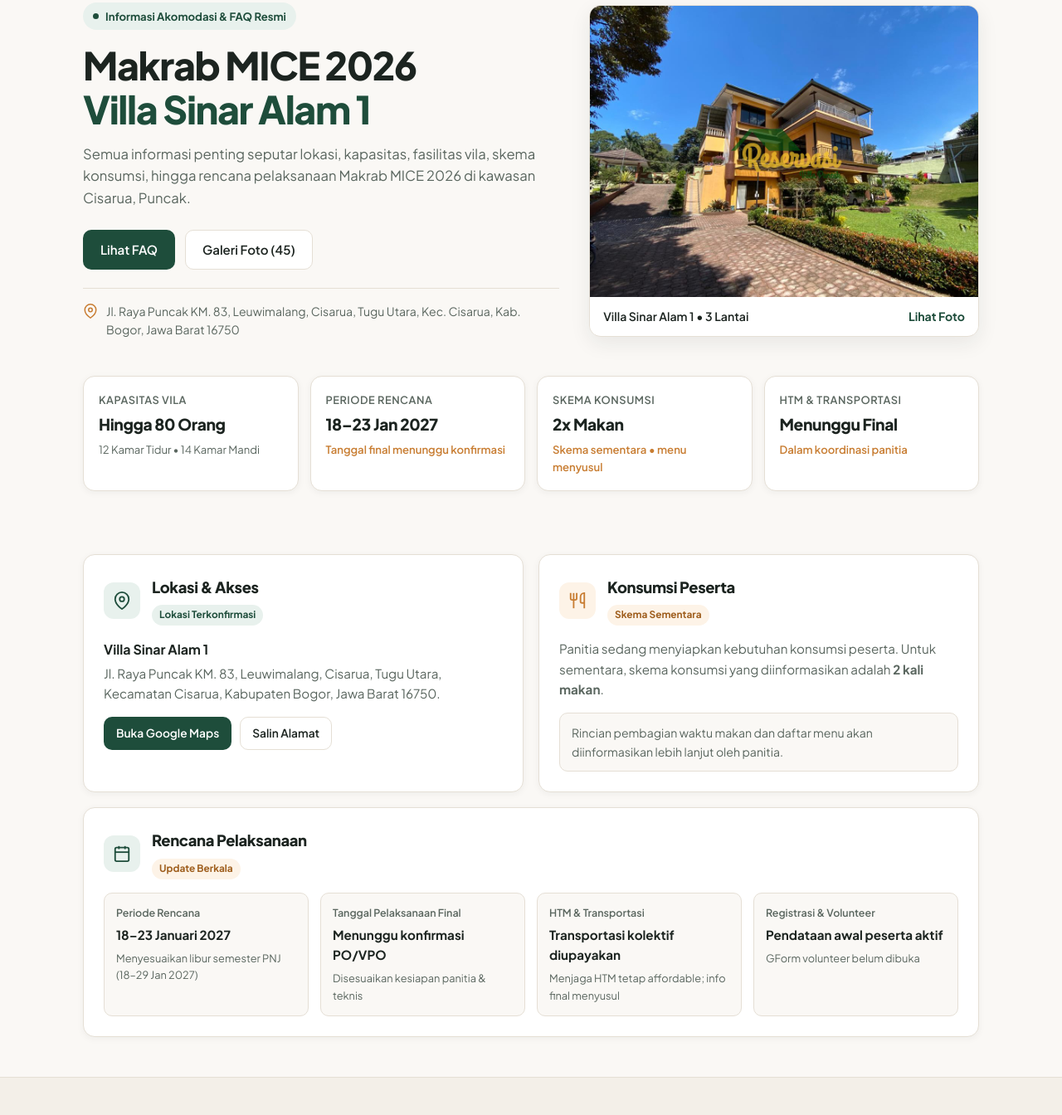
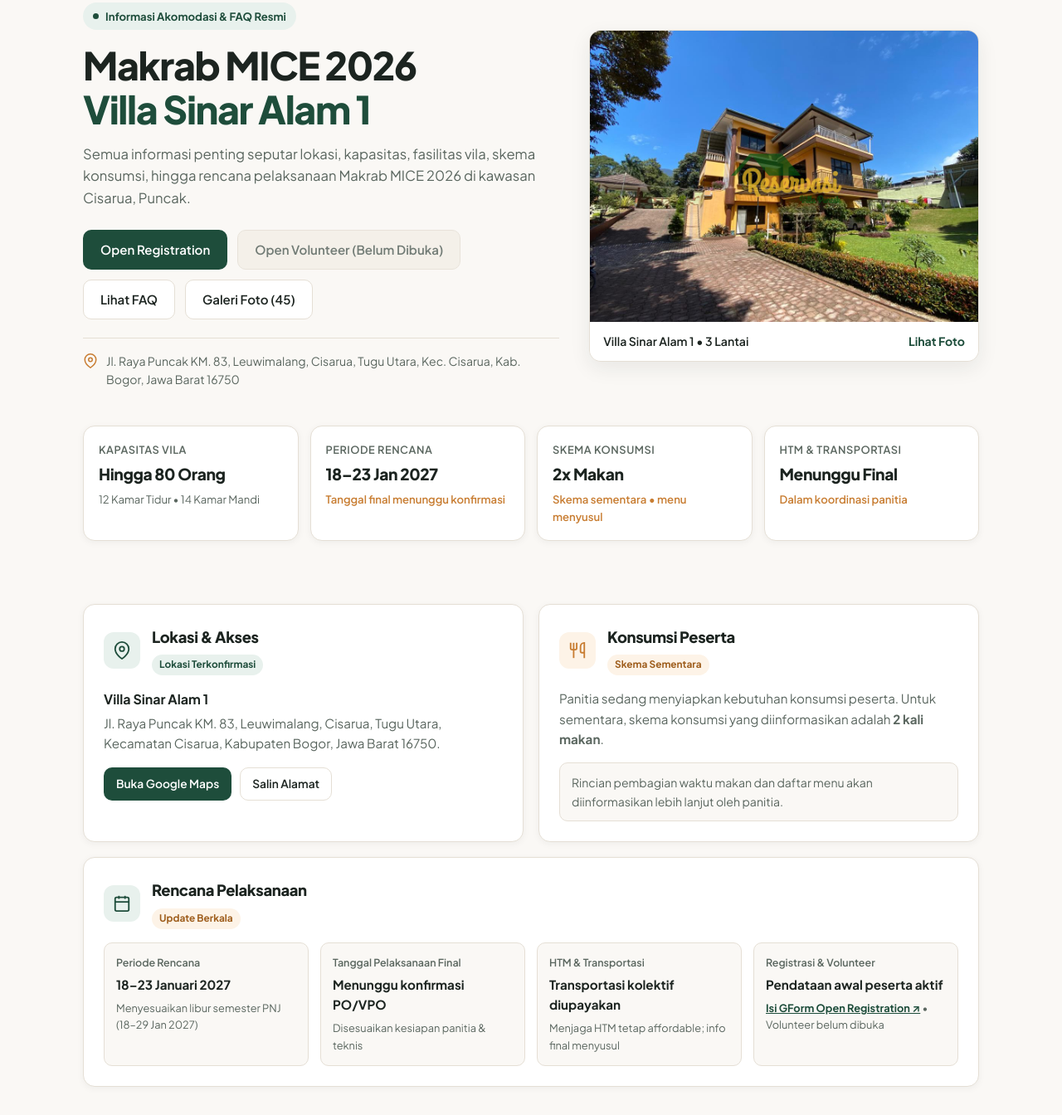
Before and after one commit to satrianaliqa/makrab, a plain HTML site: page index.html in a window 1280 px wide. Shown: the part 106-1450 px from the top of the page at 83% size. Drawn offline with Linux system fonts and the light colour scheme.

Commit message:
Add Open Registration link and Open Volunteer status button

```diff
--- a/app.js
+++ b/app.js
@@ -104,7 +104,7 @@ const FAQ_ITEMS = [
   {
     category: 'Registrasi & Oprec',
     q: 'Apakah Google Form pendaftaran peserta sudah bersifat final atau hanya digunakan untuk memperoleh estimasi jumlah peserta?',
-    a: 'Untuk sementara, Google Form pendaftaran peserta digunakan sebagai <strong>pendataan awal</strong> untuk memperoleh estimasi jumlah mahasiswa yang berminat mengikuti Makrab. Di dalam formulir juga tersedia pilihan bagi mahasiswa yang belum dapat atau tidak berencana mengikuti kegiatan beserta kolom alasannya sebagai bahan pertimbangan perencanaan panitia. Status final formulir tetap akan dikonfirmasi kembali kepada PO/VPO.',
+    a: 'Untuk sementara, Google Form pendaftaran peserta (<a href="https://bit.ly/MakrabMICE_Tahanan" target="_blank" rel="noopener noreferrer">bit.ly/MakrabMICE_Tahanan</a>) digunakan sebagai <strong>pendataan awal</strong> untuk memperoleh estimasi jumlah mahasiswa yang berminat mengikuti Makrab. Di dalam formulir juga tersedia pilihan bagi mahasiswa yang belum dapat atau tidak berencana mengikuti kegiatan beserta kolom alasannya sebagai bahan pertimbangan perencanaan panitia. Status final formulir tetap akan dikonfirmasi kembali kepada PO/VPO.',
   },
   {
     category: 'Registrasi & Oprec',
--- a/index.html
+++ b/index.html
@@ -45,7 +45,13 @@
             Semua informasi penting seputar lokasi, kapasitas, fasilitas vila, skema konsumsi, hingga rencana pelaksanaan Makrab MICE 2026 di kawasan Cisarua, Puncak.
           </p>
           <div class="hero-actions">
-            <a href="#faq" class="btn btn-primary">Lihat FAQ</a>
+            <a href="https://bit.ly/MakrabMICE_Tahanan" target="_blank" rel="noopener noreferrer" class="btn btn-primary">
+              Open Registration
+            </a>
+            <button type="button" class="btn btn-disabled" disabled aria-disabled="true" title="Pendaftaran volunteer belum dibuka">
+              Open Volunteer (Belum Dibuka)
+            </button>
+            <a href="#faq" class="btn btn-outline">Lihat FAQ</a>
             <a href="#galeri" class="btn btn-outline">Galeri Foto (45)</a>
           </div>
           <div class="hero-address">
@@ -190,7 +196,10 @@
             <div class="plan-item">
               <span class="plan-label">Registrasi &amp; Volunteer</span>
               <strong>Pendataan awal peserta aktif</strong>
-              <span class="plan-note">GForm volunteer belum dibuka</span>
+              <span class="plan-note">
+                <a href="https://bit.ly/MakrabMICE_Tahanan" target="_blank" rel="noopener noreferrer" class="plan-link">Isi GForm Open Registration ↗</a>
+                • Volunteer belum dibuka
+              </span>
             </div>
           </div>
         </article>
--- a/styles.css
+++ b/styles.css
@@ -145,6 +145,14 @@ button {
 .btn-outline:hover {
   border-color: var(--primary);
   color: var(--primary);
+}
+
+.btn-disabled {
+  background-color: var(--bg-alt);
+  color: var(--text-muted);
+  border-color: var(--border);
+  cursor: not-allowed;
+  opacity: 0.85;
 }
 
 /* Hero */
@@ -495,6 +503,12 @@ h2 {
   font-size: 0.8rem;
   color: var(--text-muted);
   margin-top: 2px;
+}
+
+.plan-link {
+  color: var(--primary);
+  font-weight: 700;
+  text-decoration: underline;
 }
 
 /* Facilities Grid */
```
